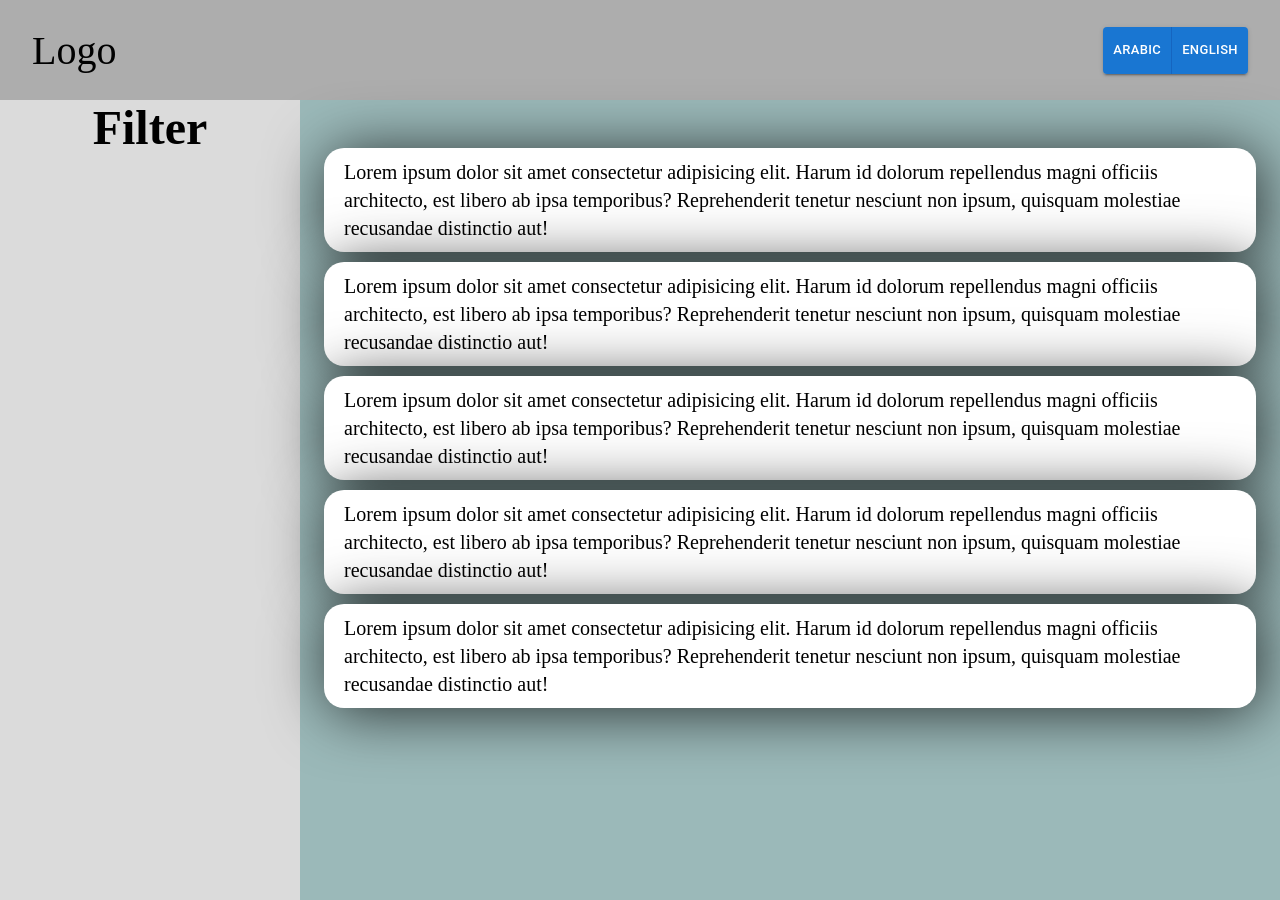
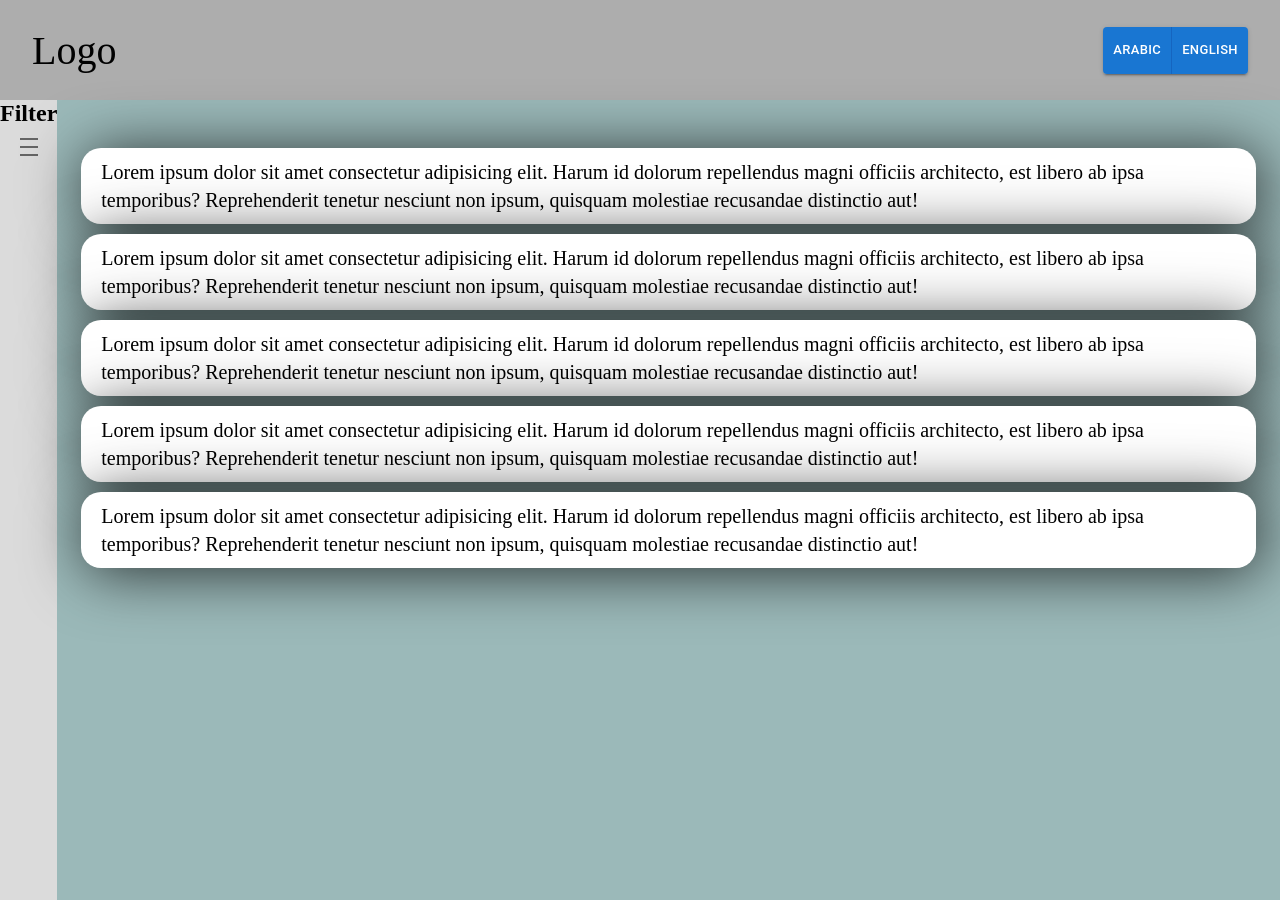
Before and after one commit to Abdelrahman-Mehrat/project1, a React (Create React App) app: page / in a window 1280 px wide. Built offline with nearby package versions, Linux system fonts and the light colour scheme.

Commit message:
update sideBar and use material icon

```diff
--- a/package.json
+++ b/package.json
@@ -5,6 +5,7 @@
   "dependencies": {
     "@emotion/react": "^11.9.0",
     "@emotion/styled": "^11.8.1",
+    "@mui/icons-material": "^5.8.3",
     "@mui/material": "^5.8.3",
     "@testing-library/jest-dom": "^5.16.4",
     "@testing-library/react": "^13.3.0",
--- a/src/Components/ContainerComponent/ContainerComponent.scss
+++ b/src/Components/ContainerComponent/ContainerComponent.scss
@@ -2,5 +2,5 @@
   min-height: 100vh;
   background-color: rgb(66, 66, 66);
   display: grid;
-  grid-template-columns: 300px 1fr;
+  grid-template-columns: auto 1fr;
 }
--- a/src/Components/MainSection/MainSection.jsx
+++ b/src/Components/MainSection/MainSection.jsx
@@ -1,3 +1,4 @@
+import { useState } from "react";
 import "./MainSection.scss";
 const MainSection = () => {
   return (
--- a/src/Components/SideBarFilter/SideBarFilter.jsx
+++ b/src/Components/SideBarFilter/SideBarFilter.jsx
@@ -1,8 +1,34 @@
+import { Drawer, Box, IconButton } from "@mui/material";
+import DensityMediumOutlinedIcon from "@mui/icons-material/DensityMediumOutlined";
+import { useState } from "react";
 import "./SideBarFilter.scss";
 const SideBarFilter = () => {
+  const [isDrawerOpen, setIsDrawerOpen] = useState(false);
   return (
     <div className="sideBar">
       <h2>Filter</h2>
+      <IconButton
+        onClick={() => {
+          setIsDrawerOpen(true);
+        }}
+      >
+        <DensityMediumOutlinedIcon />
+      </IconButton>
+      <Drawer
+        anchor="left"
+        open={isDrawerOpen}
+        onClose={() => setIsDrawerOpen(false)}
+      >
+        <Box p={2} width="250px" textAlign="center" role="presentation">
+          <typography variant="h6" component="div">
+            Side Panel
+          </typography>
+          <br />
+          <p className="filterStyle">Filter1</p>
+          <p className="filterStyle">Filter2</p>
+          <p className="filterStyle">Filter3</p>
+        </Box>
+      </Drawer>
     </div>
   );
 };
--- a/src/Components/SideBarFilter/SideBarFilter.scss
+++ b/src/Components/SideBarFilter/SideBarFilter.scss
@@ -1,5 +1,9 @@
 .sideBar {
   background-color: rgb(219, 219, 219);
   text-align: center;
-  font-size: 2rem;
+  // font-size: 2rem;
 }
+.filterStyle {
+  padding: 10px;
+  border-bottom: 3px solid grey;
+}
```
Also changed, not shown: 1 other file (tests, documents, lock files or other folders).
